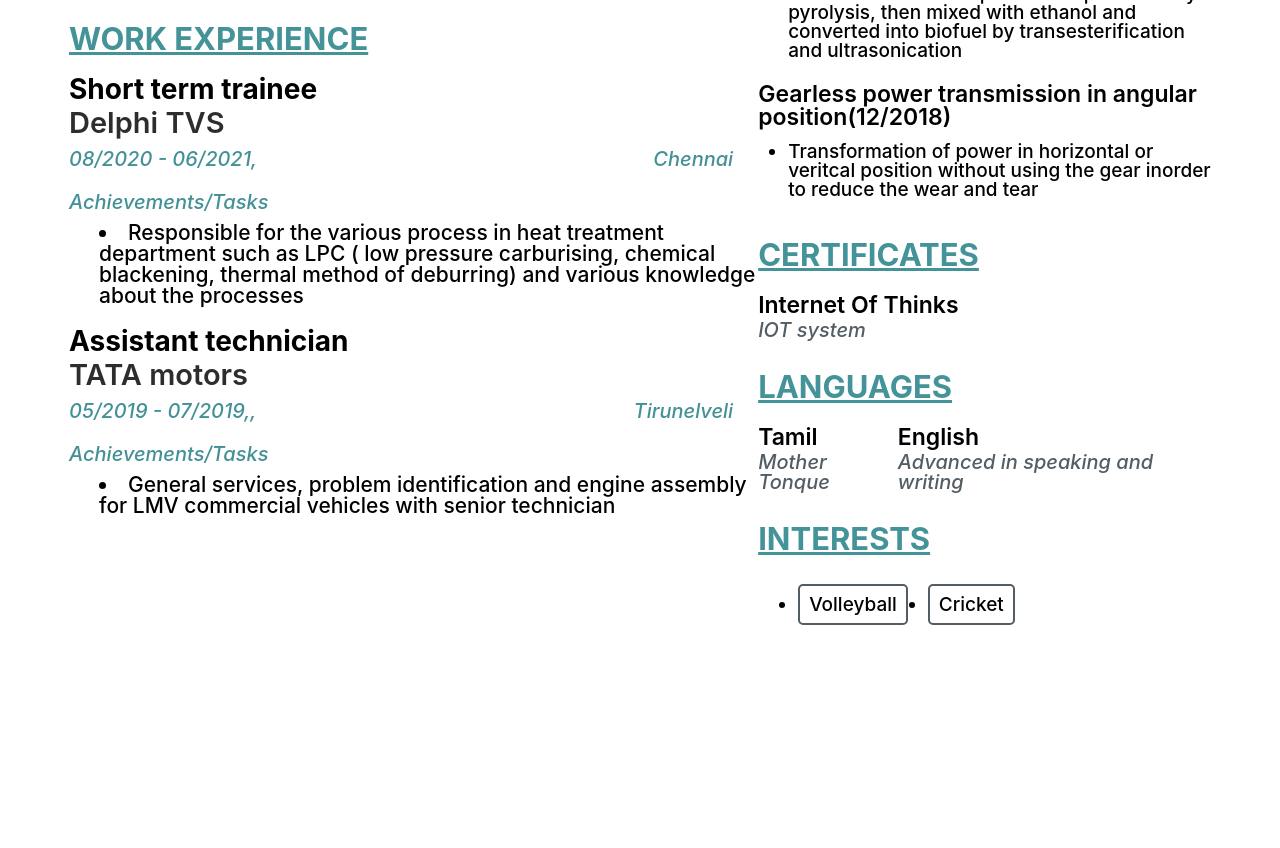
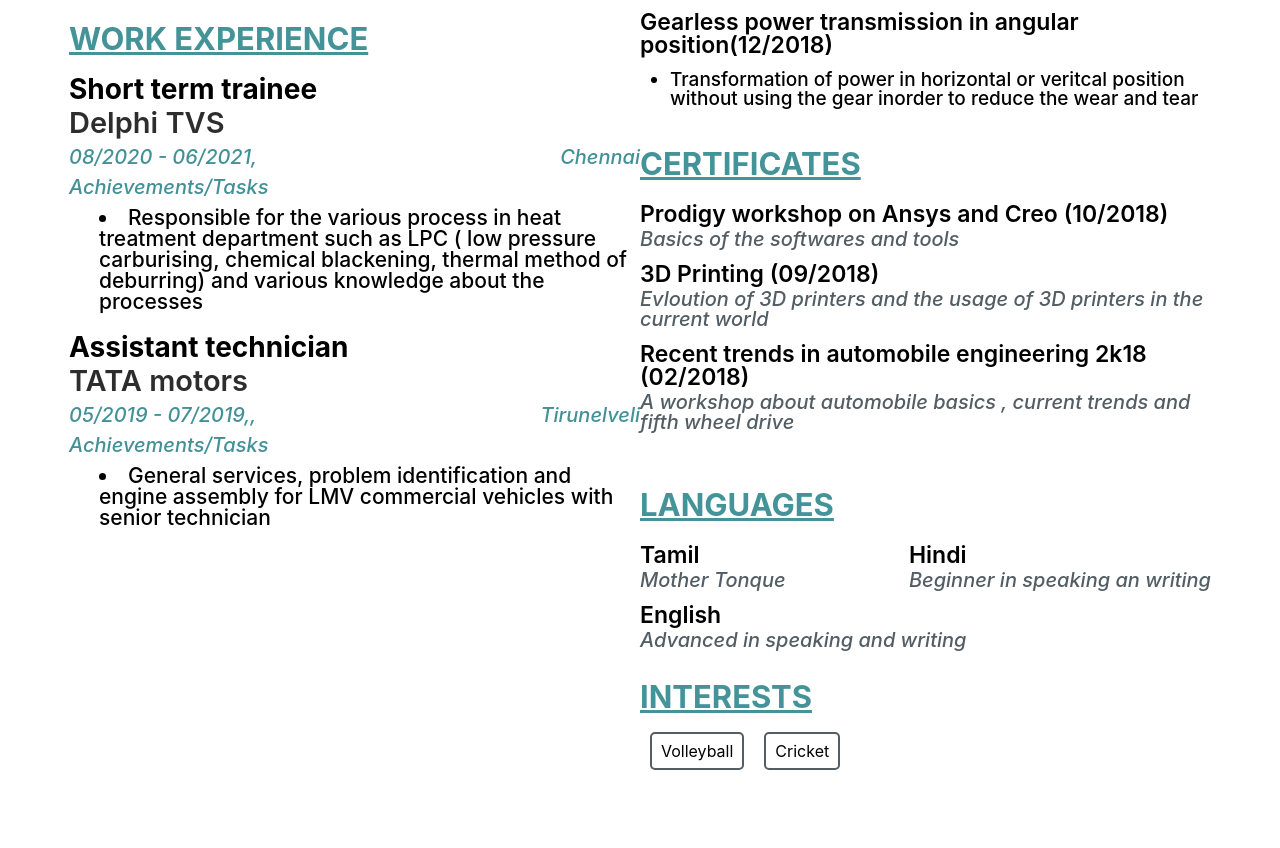
Before and after one commit to FabevyVel/fsd-06-project-1, a website: page selvakumar/index.html in a window 1280 px wide. Shown: the part 783-1631 px from the top of the page. Drawn offline with Linux system fonts and the light colour scheme.

Commit message:
layoout edit

```diff
--- a/selvakumar/index.html
+++ b/selvakumar/index.html
@@ -1,11 +1,11 @@
 <!DOCTYPE html>
-<html lang="US-en">
+<html lang="en">
 
 <head>
     <meta charset="UTF-8">
     <meta http-equiv="X-UA-Compatible" content="IE=edge">
     <meta name="viewport" content="width=device-width, initial-scale=1.0">
-    <title>Resume</title>
+    <title>Selva's Resume</title>
     <link rel="stylesheet" href="css/reset.css">
     <link rel="stylesheet" href="css/main.css">
 </head>
@@ -14,15 +14,15 @@
     <div class="header">
         <div class="container">
             <div class="fc jc-sb">
-                <div class="col-80">
+                <div class="col-10">
                     <h1>Selva Kumar</h1>
                     <h4>Electronics and Communication Engineering</h4>
                     <p>As an ambitious individual who strives for knowledge, innovation and expertise in different
                         skills. I
                         have a strong belief that knowledge blended with experience makes a better individual</p>
                 </div>
-                <div class="col-20">
-                    <img src="image/selvam.jpg" alt="My Photo" height="180px" width="180px">
+                <div class="col-2">
+                    <img src="image/selvam.jpg" alt="My Photo" height="100" width="100">
                 </div>
             </div>
         </div>
@@ -40,7 +40,7 @@
     <div class="main-content">
         <div class="container">
             <div class="fc jc-sb">
-                <div class="col-48">
+                <div class="col-6">
                     <div class="left-col">
                         <div class="content-section">
                             <h2>EDUCATION</h2>
@@ -73,7 +73,7 @@
                         </div>
                         <div class="content-section">
                             <h2>WORK EXPERIENCE</h2>
-                            <div class="content-type-1">
+                            <div class="content-type-2">
                                 <div class="content-type-1-section-1">
                                     <h3>Short term trainee</h3>
                                     <p>Delphi TVS</p>
@@ -82,10 +82,11 @@
                                         <span class="sub-highlight-1">Chennai</span>
                                     </div>
                                     <div>
-                                        <span class="sub-highlight-1">Achievements/Tasks</span>
+                                        <span class="sub-highlight-2">Achievements/Tasks</span>
                                         <ul>
                                             <li>Responsible for the various process in heat treatment
-                                                department such as LPC ( low pressure carburising, chemical blackening, thermal method of deburring)
+                                                department such as LPC ( low pressure carburising, chemical blackening,
+                                                thermal method of deburring)
                                                 and various knowledge about the processes</li>
                                         </ul>
                                     </div>
@@ -98,7 +99,7 @@
                                         <span class="sub-highlight-1">Tirunelveli</span>
                                     </div>
                                     <div>
-                                        <span class="sub-highlight-1">Achievements/Tasks</span>
+                                        <span class="sub-highlight-2">Achievements/Tasks</span>
                                         <ul>
                                             <li>General services, problem identification and engine
                                                 assembly for LMV commercial vehicles with senior
@@ -110,11 +111,11 @@
                         </div>
                     </div>
                 </div>
-                <div class="col-48">
+                <div class="col-6">
                     <div class="right-col">
                         <div class="content-section">
                             <h2>SOFT SKILLS</h2>
-                            <div class="content-type-1">
+                            <div class="content-type-3">
                                 <div class="box-with-color">
                                     <ul>
                                         <li>CAD</li>
@@ -131,7 +132,7 @@
                         </div>
                         <div class="content-section">
                             <h2>PERSONAL PROJECTS</h2>
-                            <div class="content-type-1">
+                            <div class="content-type-4">
                                 <div class="content-type-1-section-1">
                                     <p>Synthesis and characteristics of waste plastic oil by
                                         ultrasonication (04/2019)</p>
@@ -153,25 +154,45 @@
                         </div>
                         <div class="content-section">
                             <h2>CERTIFICATES</h2>
-                            <div class="content-type-1">
+                            <div class="content-type-5">
                                 <div class="content-type-1-section-1">
-                                    <p>Internet Of Thinks</p>
-                                    <span class="sub-highlight-1">IOT system</span>
+                                    <p>Prodigy workshop on Ansys and Creo (10/2018)</p>
+                                    <span class="sub-highlight-1">Basics of the softwares and tools</span>
+                                </div>
+                                <div class="content-type-1-section-1">
+                                    <p>3D Printing (09/2018)</p>
+                                    <span class="sub-highlight-1">Evloution of 3D printers and the usage of 3D printers
+                                        in the
+                                        current world</span>
+                                </div>
+                                <div class="content-type-1-section-1">
+                                    <p>Recent trends in automobile engineering 2k18
+                                        (02/2018)</p>
+                                    <span class="sub-highlight-1">A workshop about automobile basics , current trends
+                                        and fifth
+                                        wheel drive</span>
                                 </div>
                             </div>
                         </div>
                         <div class="content-section">
+                            <div class="lang-sec">
                                 <h2>LANGUAGES</h2>
-                            <div class="content-type-1">
-                                <div class="fc jc-sb">
+                                <div class="content-type-6">
+                                    <!-- <div class="fc jc-sb"> -->
                                     <div class="content-type-1-section-1">
-                                        <div><p>Tamil</p></div>
+                                        <p>Tamil</p>
                                         <div>
                                             <span class="sub-highlight-1">Mother Tonque</span>
                                         </div>
                                     </div>
                                     <div class="content-type-1-section-1">
-                                        <div><p>English</p></div>
+                                        <p>Hindi</p>
+                                        <div>
+                                            <span class="sub-highlight-1">Beginner in speaking an writing</span>
+                                        </div>
+                                    </div>
+                                    <div class="content-type-1-section-1">
+                                        <p>English</p>
                                         <div>
                                             <span class="sub-highlight-1">Advanced in speaking and writing</span>
                                         </div>
@@ -179,9 +200,10 @@
                                 </div>
                             </div>
                         </div>
+                    </div>
                     <div class="content-section">
                         <h2>INTERESTS</h2>
-                            <div class="content-type-1">
+                        <div class="content-type-7">
                             <div class="empty-box">
                                 <ul>
                                     <li>Volleyball</li>
@@ -194,6 +216,7 @@
             </div>
         </div>
     </div>
-    </div>
+
 </body>
+
 </html>
```
Lines whose indentation alone changed are shown as unchanged.
